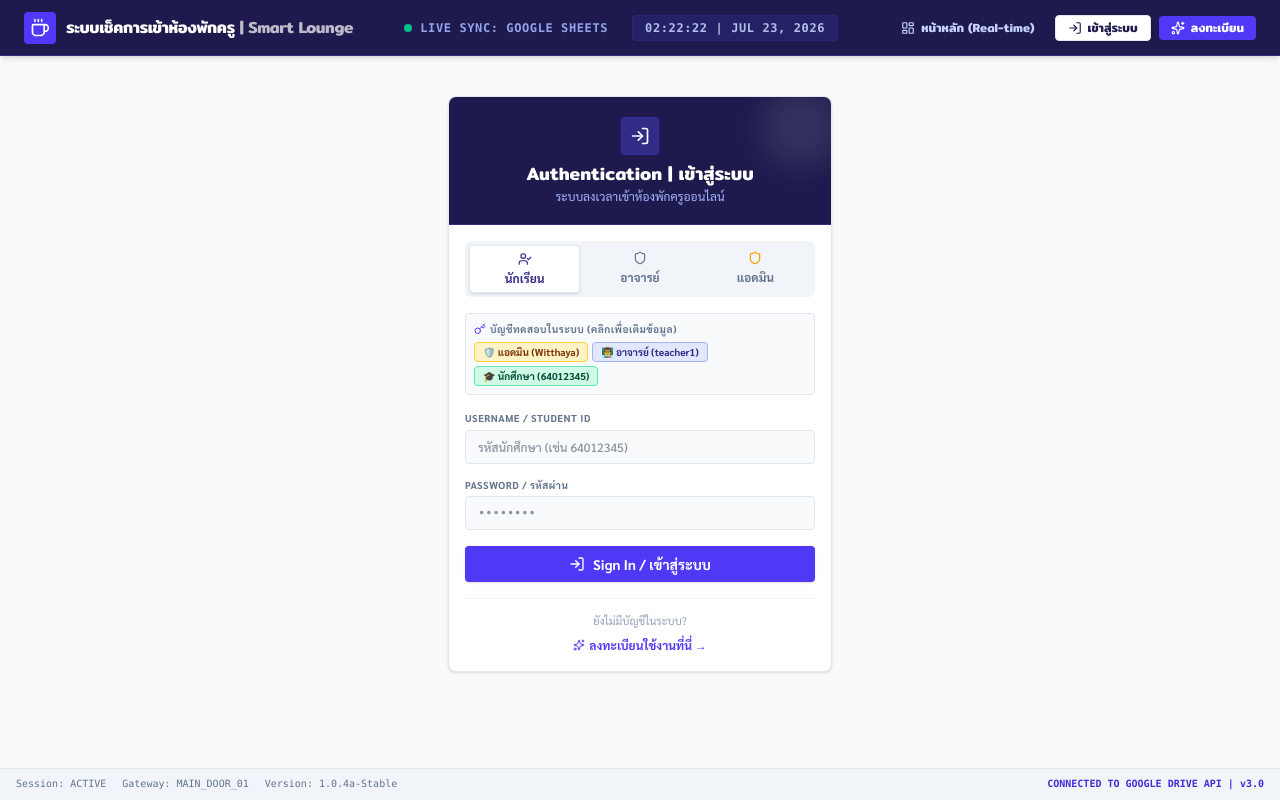
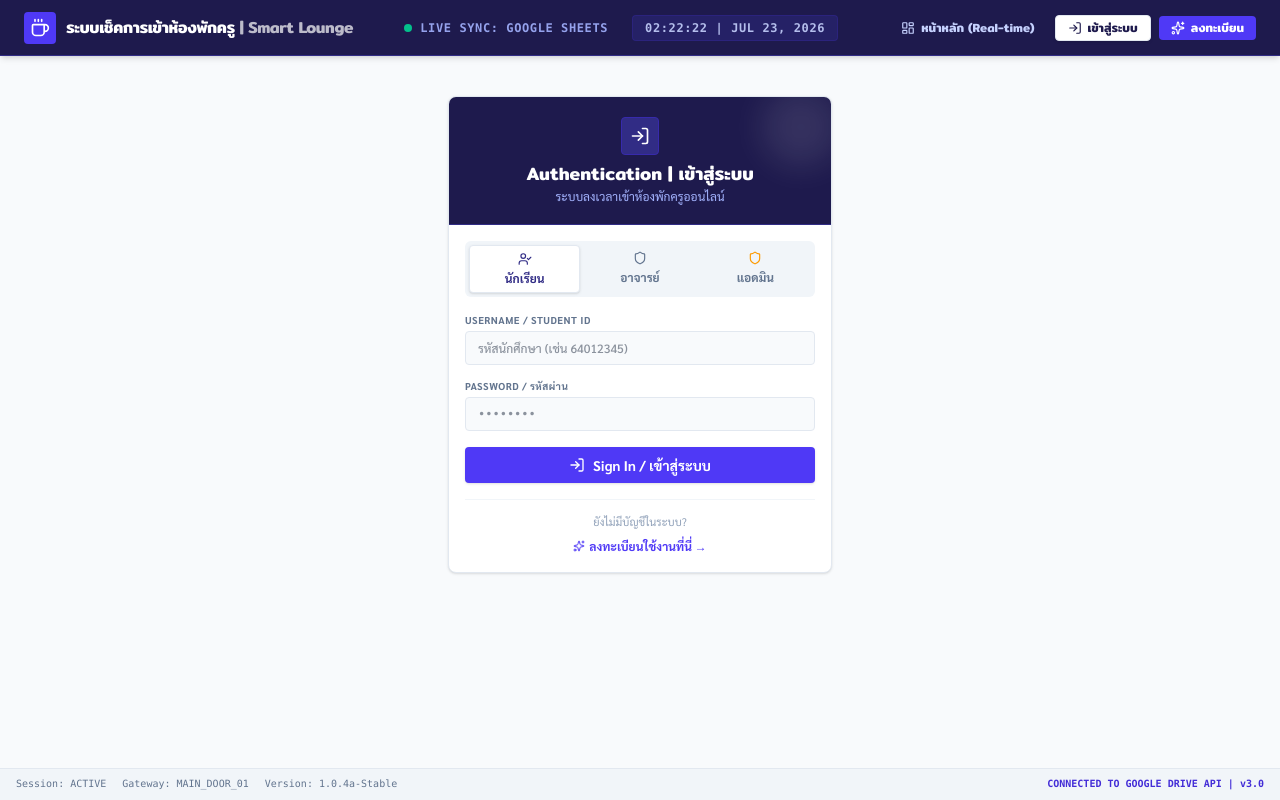
Before and after one commit to Witthaya20/Witthaya, a React (Vite) app: page / in a window 1280 px wide. Both pictures are taken after a click on the button "เข้าสู่ระบบ". Built offline with nearby package versions, Linux system fonts and the light colour scheme; no server answers.

Commit message:
feat(auth): remove demo login buttons from LoginPanel
Clean up the UI by removing quick-fill credential buttons for production readiness.

```diff
--- a/src/components/LoginPanel.tsx
+++ b/src/components/LoginPanel.tsx
@@ -1,6 +1,6 @@
 import React, { useState } from "react";
 import { User } from "../types";
-import { LogIn, UserCheck, Shield, Key, AlertCircle, Sparkles } from "lucide-react";
+import { LogIn, UserCheck, Shield, AlertCircle, Sparkles } from "lucide-react";
 
 interface LoginPanelProps {
   onLoginSuccess: (user: User) => void;
@@ -160,51 +160,6 @@ export default function LoginPanel({ onLoginSuccess, onNavigateToRegister }: Log
           </button>
         </div>
 
-        {/* Quick Demo Fill Buttons */}
-        <div className="bg-slate-50 p-2 rounded border border-slate-200 text-[11px] space-y-1.5">
-          <div className="text-[10px] font-bold text-slate-500 uppercase tracking-wider flex items-center gap-1">
-            <Key className="w-3 h-3 text-indigo-600" />
-            บัญชีทดสอบในระบบ (คลิกเพื่อเติมข้อมูล)
-          </div>
-          <div className="flex flex-wrap gap-1">
-            <button
-              type="button"
-              onClick={() => {
-                setRole("admin");
-                setUsername("Witthaya");
-                setPassword("44120");
-                setError("");
-              }}
-              className="bg-amber-100 hover:bg-amber-200 text-amber-900 border border-amber-300 rounded px-2 py-0.5 text-[10px] font-bold cursor-pointer transition"
-            >
-              🛡️ แอดมิน (Witthaya)
-            </button>
-            <button
-              type="button"
-              onClick={() => {
-                setRole("teacher");
-                setUsername("teacher1");
-                setPassword("password");
-                setError("");
-              }}
-              className="bg-indigo-100 hover:bg-indigo-200 text-indigo-900 border border-indigo-300 rounded px-2 py-0.5 text-[10px] font-bold cursor-pointer transition"
-            >
-              👨‍🏫 อาจารย์ (teacher1)
-            </button>
-            <button
-              type="button"
-              onClick={() => {
-                setRole("student");
-                setUsername("64012345");
-                setPassword("password");
-                setError("");
-              }}
-              className="bg-emerald-100 hover:bg-emerald-200 text-emerald-900 border border-emerald-300 rounded px-2 py-0.5 text-[10px] font-bold cursor-pointer transition"
-            >
-              🎓 นักศึกษา (64012345)
-            </button>
-          </div>
-        </div>
 
         {error && (
           <div className="bg-red-50 text-red-700 border border-red-200 rounded p-2.5 flex items-start gap-2 text-xs animate-pulse">
```
